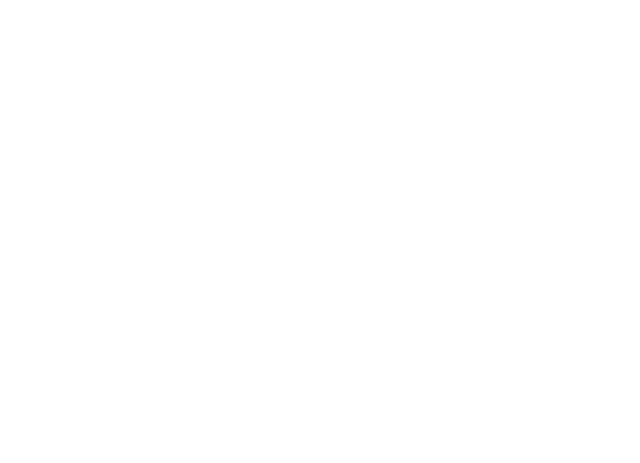
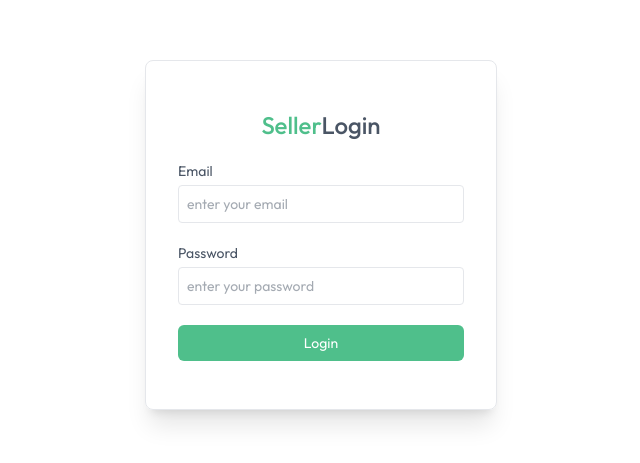
Before and after one commit to abdu951/green-cart, a React (Vite) app in the folder client/: page /seller in a window 1280 px wide. Before the commit this address had no page. Shown: the part 165-628 px from the top of the page, without its empty margins (319-959 px from the left). Built offline with nearby package versions, Linux system fonts and the light colour scheme.

Commit message:
finish seller login

```diff
--- a/client/src/App.jsx
+++ b/client/src/App.jsx
@@ -12,10 +12,11 @@ import ProductDetails from './pages/ProductDetails'
 import Cart from './pages/Cart'
 import AddAddress from './pages/AddAddress'
 import MyOrders from './pages/MyOrders'
+import SellerLogin from './components/seller/SellerLogin'
 
 const App = () => {
   const isSellerpath = useLocation().pathname.includes('seller')
-  const {showUserLogin} = useAppContext()
+  const {showUserLogin, isseler} = useAppContext()
   return (
     <div>
       {isSellerpath ? null : <Navbar />}
@@ -32,6 +33,9 @@ const App = () => {
           <Route path='/cart' element={<Cart />} />
           <Route path='/add-address' element={<AddAddress />} />
           <Route path='/my-orders' element={<MyOrders />} />
+          <Route path='/seller' element={isseler ? null : <SellerLogin />}>
+
+         </Route>
         </Routes>
       </div>
       {!isSellerpath &&<Footer />}
--- a/client/src/components/seller/SellerLogin.jsx
+++ b/client/src/components/seller/SellerLogin.jsx
@@ -1,5 +1,5 @@
 import React, { useEffect, useState } from 'react'
-import { useAppContext } from '../context/AppContext'
+import { useAppContext } from '../../context/AppContext'
 
 const SellerLogin = () => {
 
@@ -18,20 +18,22 @@ const SellerLogin = () => {
         }
     }, [isseler])
 
-  return (
+  return !isseler && (
     <form onSubmit={onSubmitHandler} className='min-h-screen flex items-center text-sm text-gray-600'>
-        <div className='flex felx-col gap-5 m-auto items-start p-8 py-12 min-w-80 sm:min-w-88 rounded-lg shadow-xl border border-gray-200'>
+        <div className='flex flex-col items-start gap-5 m-auto p-8 py-12 min-w-80 sm:min-w-88 rounded-lg shadow-xl border border-gray-200'>
             <p className='text-2xl font-medium m-auto'><span className='text-primary'>Seller</span>Login</p>
 
             <div className='w-full'>
                 <p>Email</p>
-                <input type="email" placeholder='enter your email' required
+                <input onChange={(e) => setEmail(e.target.value)} value={email}
+                type="email" placeholder='enter your email' required
                 className='border border-gray-200 rounded w-full p-2 mt-1 outline-primary'/>
             </div>
 
             <div className='w-full'>
                 <p>Password</p>
-                <input type="password" placeholder='enter your password' required
+                <input onChange={(e) => setPassword(e.target.value)} value={password}
+                type="password" placeholder='enter your password' required
                 className='border border-gray-200 rounded w-full p-2 mt-1 outline-primary'/>
             </div>
 
```
